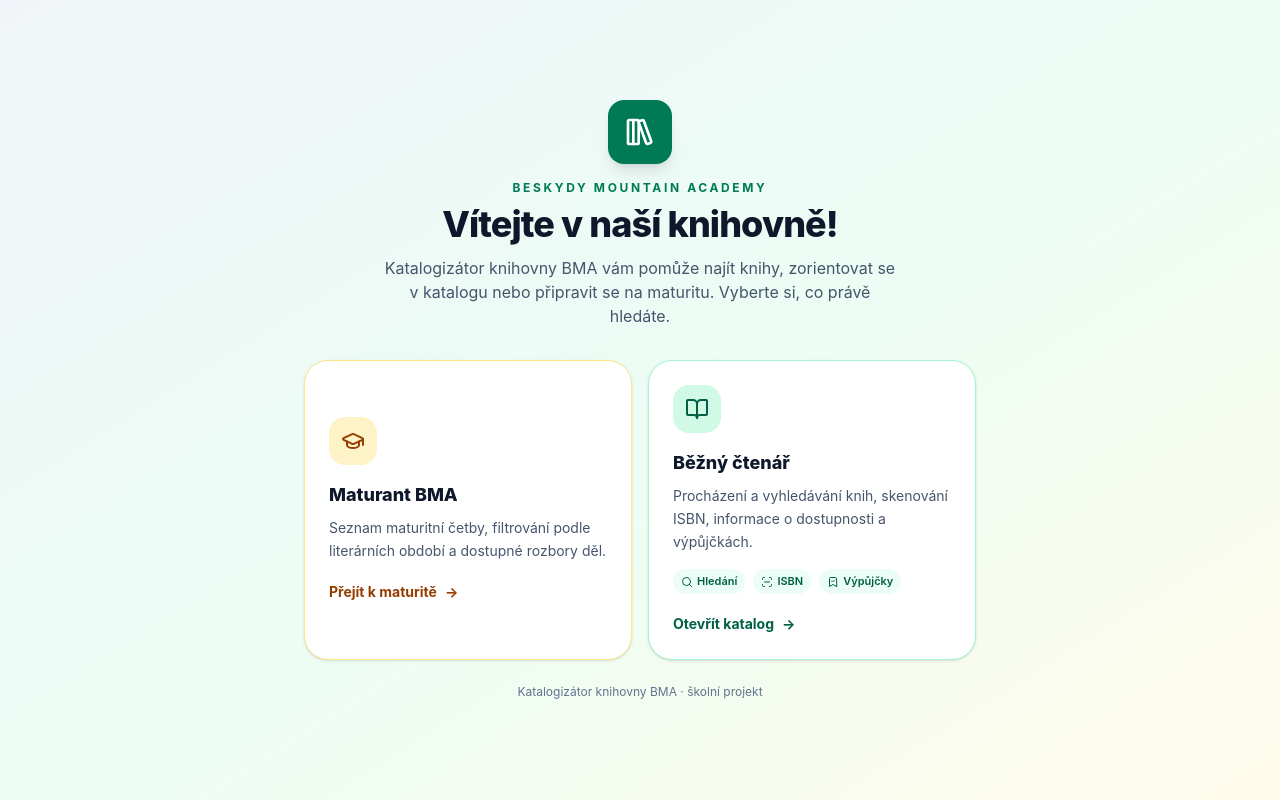
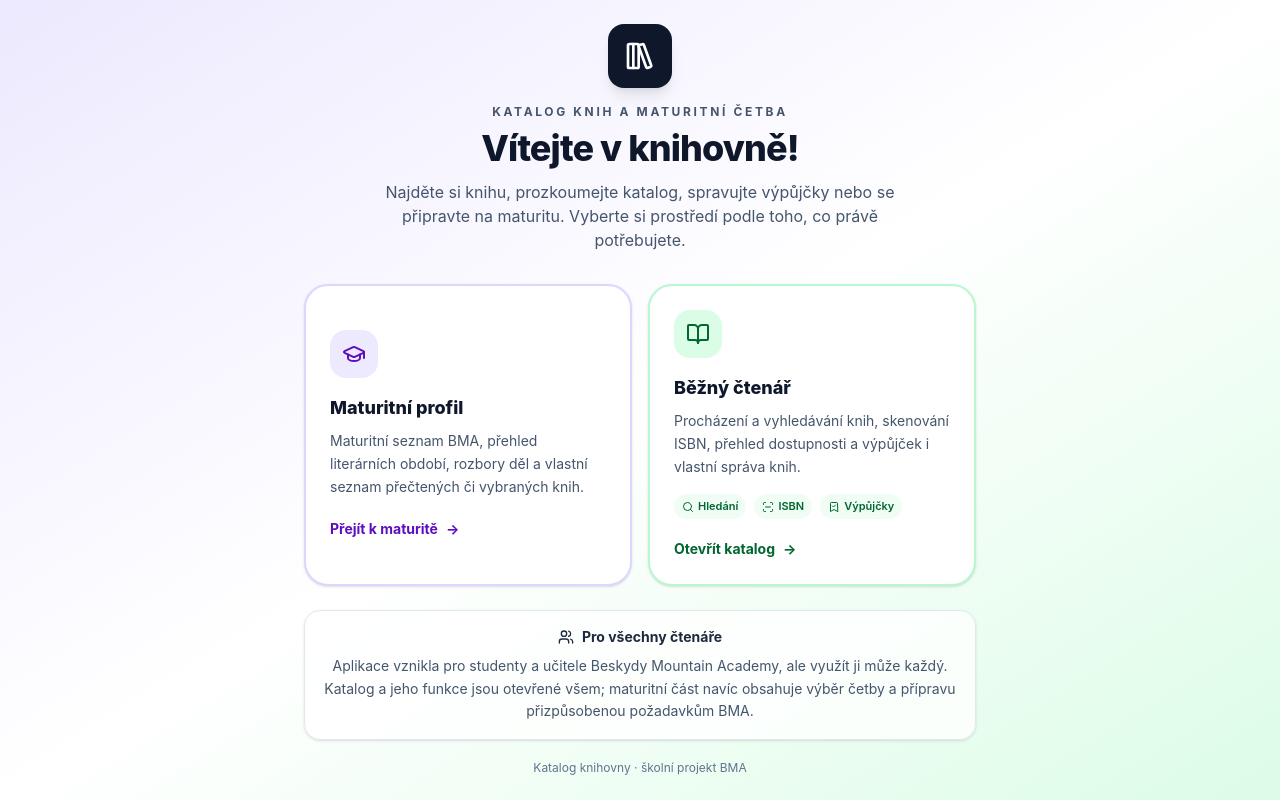
Before and after one commit to Emma-Raj/Katalogizator-knihovny, a React (Vite) app: page / in a window 1280 px wide. Built offline with nearby package versions, Linux system fonts and the light colour scheme.

Commit message:
Redesign welcome screen for all readers

```diff
--- a/src/components/WelcomeScreen.jsx
+++ b/src/components/WelcomeScreen.jsx
@@ -1,44 +1,51 @@
 import React from 'react'
-import { BookOpen, GraduationCap, Search, ScanLine, BookmarkCheck, LibraryBig } from 'lucide-react'
+import { BookOpen, GraduationCap, Search, ScanLine, BookmarkCheck, LibraryBig, Users } from 'lucide-react'
 
 export default function WelcomeScreen({ onSelectProfile }) {
   return (
-    <main className="min-h-screen bg-gradient-to-br from-slate-100 via-emerald-50 to-amber-50 flex items-center justify-center p-5 font-sans">
+    <main className="min-h-screen bg-gradient-to-br from-violet-100 via-white to-green-100 flex items-center justify-center p-5 font-sans">
       <div className="w-full max-w-2xl">
         <div className="text-center mb-8">
-          <div className="inline-flex items-center justify-center w-16 h-16 rounded-2xl bg-emerald-700 text-white shadow-lg mb-4">
+          <div className="inline-flex items-center justify-center w-16 h-16 rounded-2xl bg-slate-900 text-white shadow-lg mb-4">
             <LibraryBig className="w-8 h-8" />
           </div>
-          <p className="text-xs uppercase tracking-[0.22em] font-bold text-emerald-700 mb-2">Beskydy Mountain Academy</p>
-          <h1 className="text-3xl sm:text-4xl font-extrabold text-slate-900 tracking-tight">Vítejte v naší knihovně!</h1>
-          <p className="text-sm sm:text-base text-slate-600 mt-3 max-w-lg mx-auto">Katalogizátor knihovny BMA vám pomůže najít knihy, zorientovat se v katalogu nebo připravit se na maturitu. Vyberte si, co právě hledáte.</p>
+          <p className="text-xs uppercase tracking-[0.22em] font-bold text-slate-600 mb-2">Katalog knih a maturitní četba</p>
+          <h1 className="text-3xl sm:text-4xl font-extrabold text-slate-900 tracking-tight">Vítejte v knihovně!</h1>
+          <p className="text-sm sm:text-base text-slate-600 mt-3 max-w-lg mx-auto">Najděte si knihu, prozkoumejte katalog, spravujte výpůjčky nebo se připravte na maturitu. Vyberte si prostředí podle toho, co právě potřebujete.</p>
         </div>
 
         <div className="grid sm:grid-cols-2 gap-4">
-          <button type="button" onClick={() => onSelectProfile('maturita')} className="group text-left bg-white rounded-3xl p-6 border border-amber-200 shadow-sm hover:shadow-xl hover:-translate-y-1 transition-all focus:outline-none focus:ring-4 focus:ring-amber-200">
-            <div className="w-12 h-12 rounded-2xl bg-amber-100 text-amber-800 flex items-center justify-center mb-4 group-hover:bg-amber-200 transition-colors">
+          <button type="button" onClick={() => onSelectProfile('maturita')} className="group text-left bg-white rounded-3xl p-6 border-2 border-violet-200 shadow-sm hover:shadow-xl hover:-translate-y-1 hover:border-violet-400 transition-all focus:outline-none focus:ring-4 focus:ring-violet-200">
+            <div className="w-12 h-12 rounded-2xl bg-violet-100 text-violet-800 flex items-center justify-center mb-4 group-hover:bg-violet-200 transition-colors">
               <GraduationCap className="w-6 h-6" />
             </div>
-            <h2 className="text-lg font-extrabold text-slate-900">Maturant BMA</h2>
-            <p className="text-sm text-slate-600 mt-2 leading-relaxed">Seznam maturitní četby, filtrování podle literárních období a dostupné rozbory děl.</p>
-            <span className="inline-flex items-center gap-2 mt-5 text-sm font-bold text-amber-800">Přejít k maturitě <span aria-hidden="true">→</span></span>
+            <h2 className="text-lg font-extrabold text-slate-900">Maturitní profil</h2>
+            <p className="text-sm text-slate-600 mt-2 leading-relaxed">Maturitní seznam BMA, přehled literárních období, rozbory děl a vlastní seznam přečtených či vybraných knih.</p>
+            <span className="inline-flex items-center gap-2 mt-5 text-sm font-bold text-violet-800">Přejít k maturitě <span aria-hidden="true">→</span></span>
           </button>
 
-          <button type="button" onClick={() => onSelectProfile('ctenar')} className="group text-left bg-white rounded-3xl p-6 border border-emerald-200 shadow-sm hover:shadow-xl hover:-translate-y-1 transition-all focus:outline-none focus:ring-4 focus:ring-emerald-200">
-            <div className="w-12 h-12 rounded-2xl bg-emerald-100 text-emerald-800 flex items-center justify-center mb-4 group-hover:bg-emerald-200 transition-colors">
+          <button type="button" onClick={() => onSelectProfile('ctenar')} className="group text-left bg-white rounded-3xl p-6 border-2 border-green-200 shadow-sm hover:shadow-xl hover:-translate-y-1 hover:border-green-400 transition-all focus:outline-none focus:ring-4 focus:ring-green-200">
+            <div className="w-12 h-12 rounded-2xl bg-green-100 text-green-800 flex items-center justify-center mb-4 group-hover:bg-green-200 transition-colors">
               <BookOpen className="w-6 h-6" />
             </div>
             <h2 className="text-lg font-extrabold text-slate-900">Běžný čtenář</h2>
-            <p className="text-sm text-slate-600 mt-2 leading-relaxed">Procházení a vyhledávání knih, skenování ISBN, informace o dostupnosti a výpůjčkách.</p>
-            <div className="flex flex-wrap gap-2 mt-4 text-[11px] font-semibold text-emerald-800">
-              <span className="inline-flex items-center gap-1 bg-emerald-50 px-2 py-1 rounded-full"><Search className="w-3 h-3"/> Hledání</span>
-              <span className="inline-flex items-center gap-1 bg-emerald-50 px-2 py-1 rounded-full"><ScanLine className="w-3 h-3"/> ISBN</span>
-              <span className="inline-flex items-center gap-1 bg-emerald-50 px-2 py-1 rounded-full"><BookmarkCheck className="w-3 h-3"/> Výpůjčky</span>
+            <p className="text-sm text-slate-600 mt-2 leading-relaxed">Procházení a vyhledávání knih, skenování ISBN, přehled dostupnosti a výpůjček i vlastní správa knih.</p>
+            <div className="flex flex-wrap gap-2 mt-4 text-[11px] font-semibold text-green-800">
+              <span className="inline-flex items-center gap-1 bg-green-50 px-2 py-1 rounded-full"><Search className="w-3 h-3"/> Hledání</span>
+              <span className="inline-flex items-center gap-1 bg-green-50 px-2 py-1 rounded-full"><ScanLine className="w-3 h-3"/> ISBN</span>
+              <span className="inline-flex items-center gap-1 bg-green-50 px-2 py-1 rounded-full"><BookmarkCheck className="w-3 h-3"/> Výpůjčky</span>
             </div>
-            <span className="inline-flex items-center gap-2 mt-5 text-sm font-bold text-emerald-800">Otevřít katalog <span aria-hidden="true">→</span></span>
+            <span className="inline-flex items-center gap-2 mt-5 text-sm font-bold text-green-800">Otevřít katalog <span aria-hidden="true">→</span></span>
           </button>
         </div>
-        <p className="text-center text-xs text-slate-500 mt-6">Katalogizátor knihovny BMA · školní projekt</p>
+
+        <div className="mt-6 rounded-2xl border border-slate-200 bg-white/80 p-4 text-center shadow-sm">
+          <div className="flex items-center justify-center gap-2 text-sm font-bold text-slate-800">
+            <Users className="w-4 h-4" /> Pro všechny čtenáře
+          </div>
+          <p className="text-xs sm:text-sm leading-relaxed text-slate-600 mt-2">Aplikace vznikla pro studenty a učitele Beskydy Mountain Academy, ale využít ji může každý. Katalog a jeho funkce jsou otevřené všem; maturitní část navíc obsahuje výběr četby a přípravu přizpůsobenou požadavkům BMA.</p>
+        </div>
+        <p className="text-center text-xs text-slate-500 mt-5">Katalog knihovny · školní projekt BMA</p>
       </div>
     </main>
   )
```
